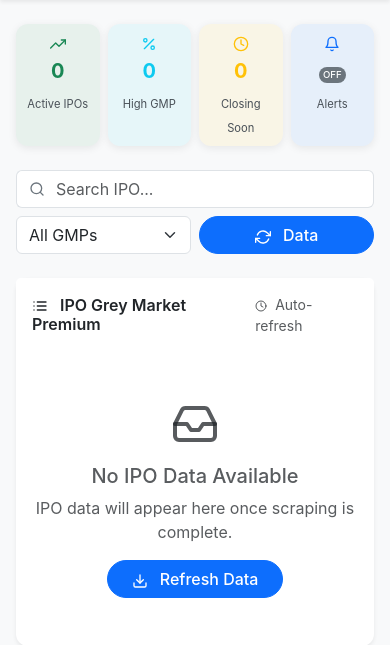
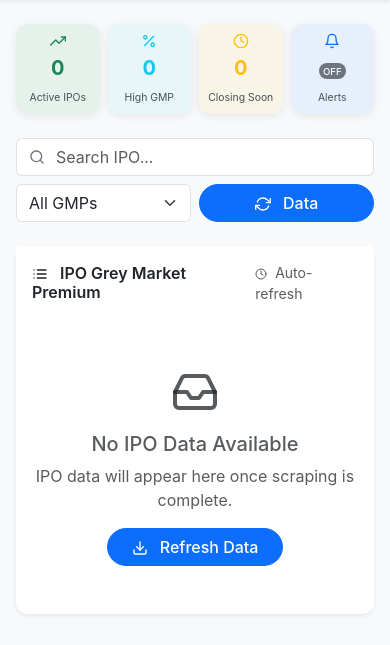
Before and after one commit to iankit123/IpoGMP, a Flask app: page / in a window 390 px wide. Shown: the part 54-699 px from the top of the page. Run offline with Flask 3, Linux system fonts and the light colour scheme.

Commit message:
Improve status card display for better mobile viewing
Apply CSS to ensure status cards display in a single row across all screen sizes, including specific optimizations for smaller mobile devices.

Replit-Commit-Author: Agent
Replit-Commit-Session-Id: 29dcc7ec-4ab2-4a3d-9ab6-522458e3045c
Replit-Commit-Checkpoint-Type: full_checkpoint
Replit-Commit-Screenshot-Url: https://storage.googleapis.com/screenshot-production-us-central1/21c65b4d-e783-46a9-a2a7-58c9cf309a85/29dcc7ec-4ab2-4a3d-9ab6-522458e3045c/cKUZDAk

```diff
--- a/static/style.css
+++ b/static/style.css
@@ -179,6 +179,18 @@ footer {
   color: #0d6efd;
 }
 
+/* Force status cards to single row on all screens */
+.status-cards-row {
+  display: flex !important;
+  flex-wrap: nowrap !important;
+}
+
+.status-cards-row > .col-3 {
+  flex: 1 !important;
+  min-width: 0 !important;
+  max-width: 25% !important;
+}
+
 /* Mobile optimizations */
 @media (max-width: 768px) {
   .card-body {
@@ -200,6 +212,22 @@ footer {
 
   .table-responsive {
     border-radius: 0;
+  }
+
+  /* Extra small mobile force single row */
+  .status-cards-row > .col-3 {
+    flex: 1 1 25% !important;
+    min-width: 70px !important;
+    max-width: 25% !important;
+  }
+
+  .status-cards-row .card-body {
+    padding: 0.5rem !important;
+    font-size: 0.8rem;
+  }
+
+  .status-cards-row small {
+    font-size: 0.65rem !important;
   }
 }
 
--- a/templates/index.html
+++ b/templates/index.html
@@ -2,7 +2,7 @@
 
 {% block content %}
 <!-- Mobile-First Status Cards -->
-<div class="row g-2 mb-4">
+<div class="row g-2 mb-4 status-cards-row">
     <div class="col-3">
         <div class="card border-0 bg-success bg-opacity-10 h-100">
             <div class="card-body text-center p-2">
```
